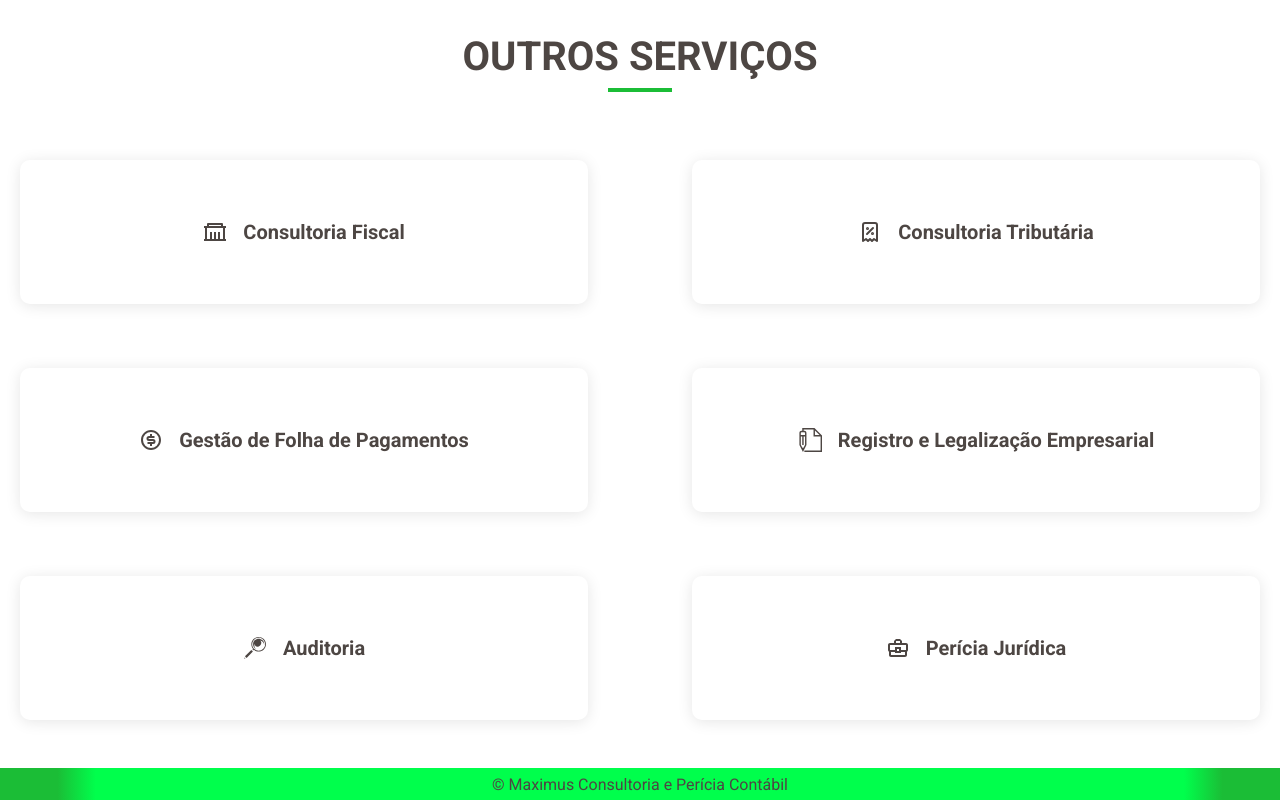
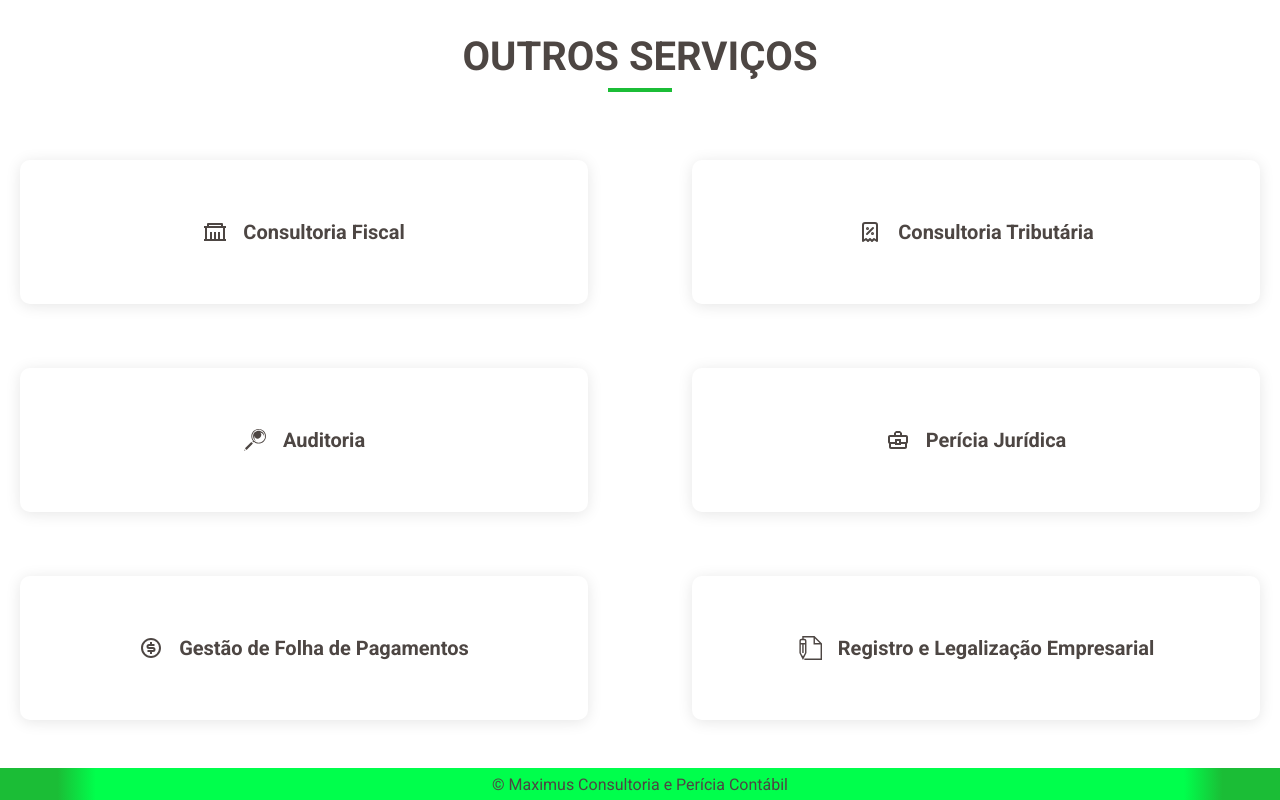
Before and after one commit to Fafaew/consultoria-maximus-react, a React (Create React App) app: page /services in a window 1280 px wide. Shown: the part 889-1689 px from the top of the page. Built offline with nearby package versions, Linux system fonts and the light colour scheme.

Commit message:
change other services order

```diff
--- a/src/Components/OtherServices/OtherServices.jsx
+++ b/src/Components/OtherServices/OtherServices.jsx
@@ -5,11 +5,6 @@ import { TbReceiptTax } from "react-icons/tb";
 import { TfiWrite } from "react-icons/tfi";
 import { GiMagnifyingGlass  } from "react-icons/gi";
 import { MdOutlineBusinessCenter } from "react-icons/md";
-
-
-
-
-
 
 const OtherServices = () => {
   return (
@@ -28,20 +23,20 @@ const OtherServices = () => {
             <h4 className={styles.otherServicesSubtitle}>Consultoria Tributária</h4>
           </div>
           <div className={styles.otherServicesItem}>
+            <GiMagnifyingGlass className={styles.otherServicesIcon}/>
+            <h4 className={styles.otherServicesSubtitle}>Auditoria</h4>
+          </div>
+          <div className={styles.otherServicesItem}>
+            <MdOutlineBusinessCenter className={styles.otherServicesIcon}/>
+            <h4 className={styles.otherServicesSubtitle}>Perícia Jurídica</h4>
+          </div>
+          <div className={styles.otherServicesItem}>
             <RiMoneyDollarCircleLine className={styles.otherServicesIcon}/>
             <h4 className={styles.otherServicesSubtitle}>Gestão de Folha de Pagamentos</h4>
           </div>
           <div className={styles.otherServicesItem}>
             <TfiWrite className={styles.otherServicesIcon}/>
             <h4 className={styles.otherServicesSubtitle}>Registro e Legalização Empresarial</h4>
-          </div>
-          <div className={styles.otherServicesItem}>
-            <GiMagnifyingGlass className={styles.otherServicesIcon}/>
-            <h4 className={styles.otherServicesSubtitle}>Auditoria</h4>
-          </div>
-          <div className={styles.otherServicesItem}>
-            <MdOutlineBusinessCenter className={styles.otherServicesIcon}/>
-            <h4 className={styles.otherServicesSubtitle}>Perícia Jurídica</h4>
           </div>
         </div>
       </div>
```
